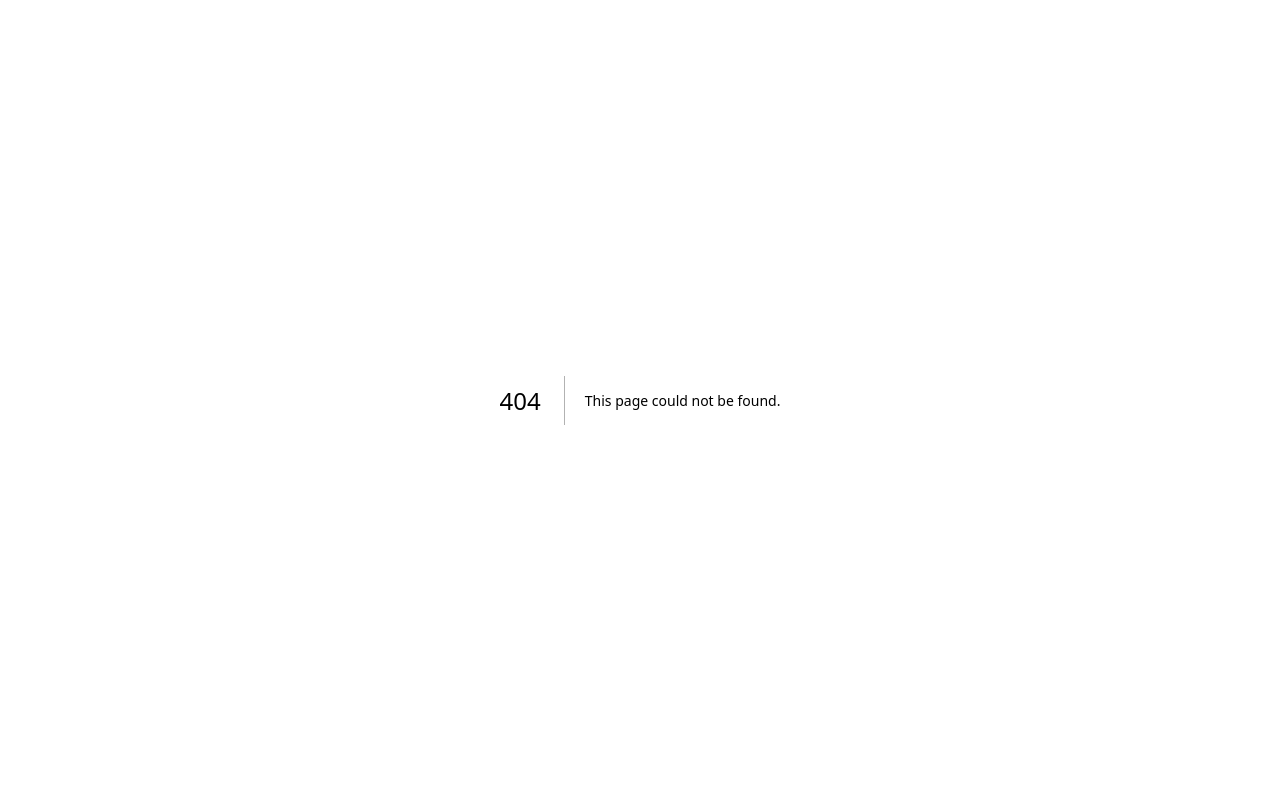
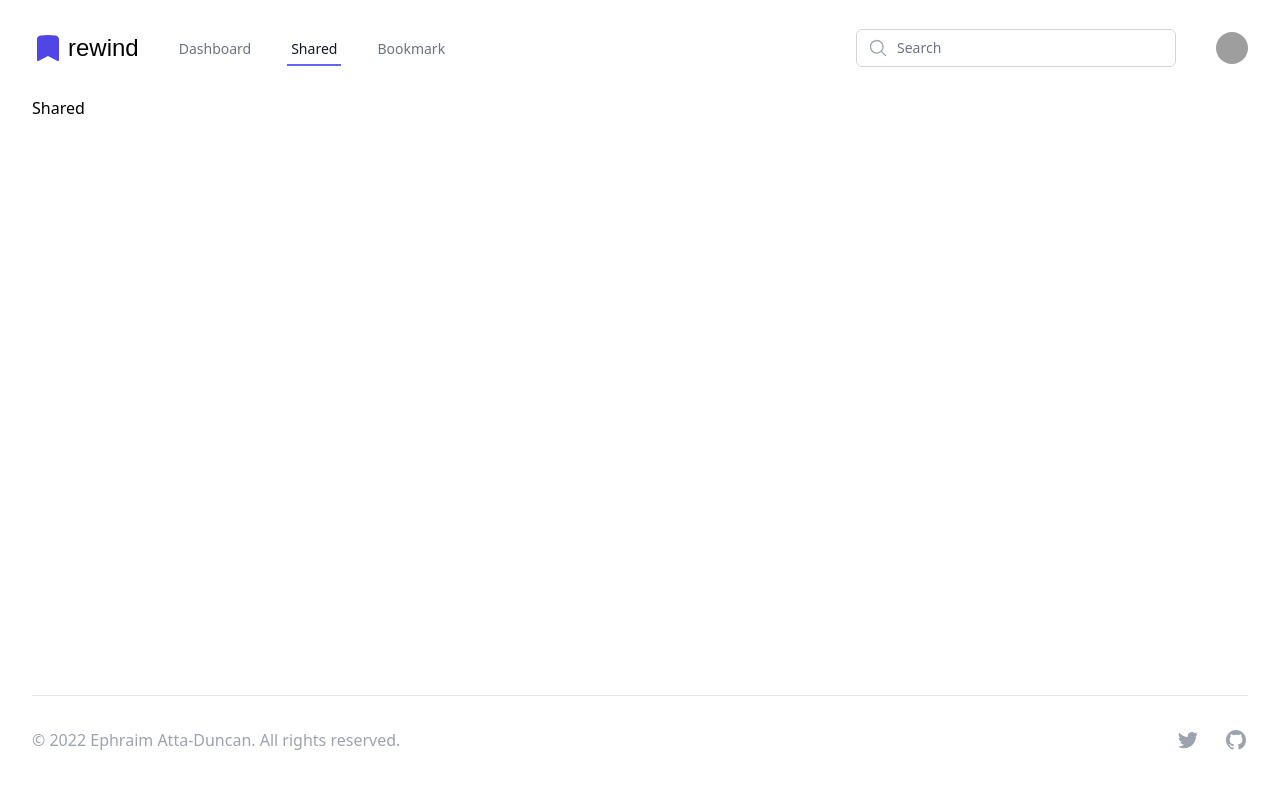
Before and after one commit to ephraimduncan/rewind, a Next.js app: page /shared in a window 1280 px wide. Before the commit this address had no page. Shown: the top 788 px of the page. Built offline with nearby package versions, Linux system fonts and the light colour scheme; sample sign-in values are in the browser's storage; grey boxes are pictures that could not be loaded; a web font is replaced by a local one.

Commit message:
feat(ui): Custom navbar based on active route

```diff
--- a/components/CallToAction.tsx
+++ b/components/CallToAction.tsx
@@ -11,6 +11,7 @@ export default function CallToAction() {
           </div>
           <div className="col-auto mx-auto">
             <Link
+              // TODO: Link to dashoard if already logged in
               href="/api/auth/login"
               className="mx-auto my-12 flex items-center justify-center space-x-2 overflow-hidden rounded-full bg-blue-100 px-8 py-3 transition-all hover:bg-blue-200"
             >
@@ -24,6 +25,7 @@ export default function CallToAction() {
                   d="M221.95 51.29c.15 2.17.15 4.34.15 6.53 0 66.73-50.8 143.69-143.69 143.69v-.04c-27.44.04-54.31-7.82-77.41-22.64 3.99.48 8 .72 12.02.73 22.74.02 44.83-7.61 62.72-21.66-21.61-.41-40.56-14.5-47.18-35.07 7.57 1.46 15.37 1.16 22.8-.87-23.56-4.76-40.51-25.46-40.51-49.5v-.64c7.02 3.91 14.88 6.08 22.92 6.32C11.58 63.31 4.74 33.79 18.14 10.71c25.64 31.55 63.47 50.73 104.08 52.76-4.07-17.54 1.49-35.92 14.61-48.25 20.34-19.12 52.33-18.14 71.45 2.19 11.31-2.23 22.15-6.38 32.07-12.26-3.77 11.69-11.66 21.62-22.2 27.93 10.01-1.18 19.79-3.86 29-7.95-6.78 10.16-15.32 19.01-25.2 26.16z"
                 ></path>
               </svg>
+
               <p className="text-xl font-semibold text-[#1d9bf0]">Get Started</p>
             </Link>
             <svg
--- a/components/Navbar.tsx
+++ b/components/Navbar.tsx
@@ -5,6 +5,7 @@ import { Bars3Icon, XMarkIcon } from "@heroicons/react/24/outline";
 import Link from "next/link";
 import { useUser } from "../context/UserProvider";
 import TwitterIcon from "./TwitterIcon";
+import { useRouter } from "next/router";
 
 function classNames(...classes: string[]) {
   return classes.filter(Boolean).join(" ");
@@ -12,8 +13,11 @@ function classNames(...classes: string[]) {
 
 export default function Navbar() {
   const { user, removeUser } = useUser();
+  const isLoggedIn = Boolean(user);
 
-  const isLoggedIn = Boolean(user);
+  const router = useRouter();
+
+  const isActive = (route: string) => router.pathname === route;
 
   return (
     <Disclosure as="nav" className="bg-white py-4">
@@ -22,7 +26,7 @@ export default function Navbar() {
           <div className="max-w-7xl mx-auto px-2 sm:px-4 lg:px-8">
             <div className="flex justify-between items-center h-16">
               <div className="flex px-2 lg:px-0">
-                <Link href={isLoggedIn ? "/dashboard" : "/"} className="flex">
+                <Link href="/" className="flex">
                   <div className="flex-shrink-0 flex items-center cursor-pointer">
                     <svg
                       xmlns="http://www.w3.org/2000/svg"
@@ -42,24 +46,36 @@ export default function Navbar() {
                 {isLoggedIn && (
                   <div className="hidden lg:ml-6 lg:flex lg:space-x-8">
                     {/* Current: "border-indigo-500 text-gray-900", Default: "border-transparent text-gray-500 hover:border-gray-300 hover:text-gray-700" */}
-                    <a
-                      href="#"
-                      className="border-indigo-500 text-gray-900 inline-flex items-center px-1 pt-1 border-b-2 text-sm font-medium"
+                    <Link
+                      href="/dashboard"
+                      className={` ${
+                        isActive("/dashboard")
+                          ? "border-indigo-500 text-gray-900"
+                          : "border-transparent text-gray-500 hover:border-gray-300 hover:text-gray-700"
+                      } inline-flex items-center px-1 pt-1 border-b-2 text-sm font-medium`}
                     >
                       Dashboard
-                    </a>
-                    <a
-                      href="#"
-                      className="border-transparent text-gray-500 hover:border-gray-300 hover:text-gray-700 inline-flex items-center px-1 pt-1 border-b-2 text-sm font-medium"
+                    </Link>
+                    <Link
+                      href="/shared"
+                      className={` ${
+                        isActive("/shared")
+                          ? "border-indigo-500 text-gray-900"
+                          : "border-transparent text-gray-500 hover:border-gray-300 hover:text-gray-700"
+                      } inline-flex items-center px-1 pt-1 border-b-2 text-sm font-medium`}
                     >
                       Shared
-                    </a>
-                    <a
-                      href="#"
-                      className="border-transparent text-gray-500 hover:border-gray-300 hover:text-gray-700 inline-flex items-center px-1 pt-1 border-b-2 text-sm font-medium"
+                    </Link>
+                    <Link
+                      href="/bookmark"
+                      className={` ${
+                        isActive("/bookmark")
+                          ? "border-indigo-500 text-gray-900"
+                          : "border-transparent text-gray-500 hover:border-gray-300 hover:text-gray-700"
+                      } inline-flex items-center px-1 pt-1 border-b-2 text-sm font-medium`}
                     >
                       Bookmark
-                    </a>
+                    </Link>
                   </div>
                 )}
               </div>
@@ -174,22 +190,34 @@ export default function Navbar() {
                 {/* Current: "bg-indigo-50 border-indigo-500 text-indigo-700", Default: "border-transparent text-gray-600 hover:bg-gray-50 hover:border-gray-300 hover:text-gray-800" */}
                 <Disclosure.Button
                   as="a"
-                  href="#"
-                  className="bg-indigo-50 border-indigo-500 text-indigo-700 block pl-3 pr-4 py-2 border-l-4 text-base font-medium"
+                  href="/dashboard"
+                  className={`${
+                    isActive("/dashboard")
+                      ? "bg-indigo-50 border-indigo-500 text-indigo-700"
+                      : "border-transparent text-gray-600 hover:bg-gray-50 hover:border-gray-300 hover:text-gray-800"
+                  } block pl-3 pr-4 py-2 border-l-4 text-base font-medium`}
                 >
                   Dashboard
                 </Disclosure.Button>
                 <Disclosure.Button
                   as="a"
-                  href="#"
-                  className="border-transparent text-gray-600 hover:bg-gray-50 hover:border-gray-300 hover:text-gray-800 block pl-3 pr-4 py-2 border-l-4 text-base font-medium"
+                  href="/shared"
+                  className={`${
+                    isActive("/shared")
+                      ? "bg-indigo-50 border-indigo-500 text-indigo-700"
+                      : "border-transparent text-gray-600 hover:bg-gray-50 hover:border-gray-300 hover:text-gray-800"
+                  } block pl-3 pr-4 py-2 border-l-4 text-base font-medium`}
                 >
                   Shared
                 </Disclosure.Button>
                 <Disclosure.Button
                   as="a"
-                  href="#"
-                  className="border-transparent text-gray-600 hover:bg-gray-50 hover:border-gray-300 hover:text-gray-800 block pl-3 pr-4 py-2 border-l-4 text-base font-medium"
+                  href="/bookmark"
+                  className={`${
+                    isActive("/bookmark")
+                      ? "bg-indigo-50 border-indigo-500 text-indigo-700"
+                      : "border-transparent text-gray-600 hover:bg-gray-50 hover:border-gray-300 hover:text-gray-800"
+                  } block pl-3 pr-4 py-2 border-l-4 text-base font-medium`}
                 >
                   Bookmark
                 </Disclosure.Button>
@@ -219,13 +247,6 @@ export default function Navbar() {
                   </Disclosure.Button>
                   <Disclosure.Button
                     as="a"
-                    href="#"
-                    className="block px-4 py-2 text-base font-medium text-gray-500 hover:text-gray-800 hover:bg-gray-100"
-                  >
-                    Settings
-                  </Disclosure.Button>
-                  <Disclosure.Button
-                    as="a"
                     href="/api/auth/logout"
                     className="block px-4 py-2 text-base font-medium text-gray-500 hover:text-gray-800 hover:bg-gray-100"
                     onClick={removeUser}
--- a/middleware.ts
+++ b/middleware.ts
@@ -7,7 +7,7 @@ import { jwtVerify } from "jose";
 class AuthError extends Error {}
 
 export const config = {
-  matcher: ["/bookmark"],
+  matcher: ["/bookmark", "/dashboard", "/shared"],
 };
 
 async function verifyAuth(req: NextRequest) {
--- a/pages/bookmark.tsx
+++ b/pages/bookmark.tsx
@@ -3,15 +3,19 @@ import * as cookie from "cookies-next";
 import { GetServerSideProps } from "next";
 import { useUser } from "../context/UserProvider";
 
-export default function Home(props: { bookmarks: any }) {
+import Layout from "../components/Layout";
+
+export default function BookmarkPage(props: { bookmarks: any }) {
   const { user } = useUser();
 
   return (
-    <div>
-      <p>Hello! {user?.name} </p>
-      <p>These are your bookmarks </p>
-      <pre>{JSON.stringify(props.bookmarks, null, 2)}</pre>
-    </div>
+    <Layout>
+      <div>
+        <p>Hello! {user?.name} </p>
+        <p>These are your bookmarks </p>
+        <pre>{JSON.stringify(props.bookmarks, null, 2)}</pre>
+      </div>
+    </Layout>
   );
 }
 
--- a/pages/dashboard.tsx
+++ b/pages/dashboard.tsx
@@ -1,45 +1,6 @@
 import React from "react";
-import Features from "../components/Features";
-import CallToAction from "../components/CallToAction";
-import Hero from "../components/Hero";
 import Layout from "../components/Layout";
-import { GetServerSideProps } from "next";
-import * as cookie from "cookies-next";
-import { useUser } from "../context/UserProvider";
-import * as NextRouter from "next/router";
-import { TwitterUserProps } from "../types/twitter";
 
-export default function Dashboard(prop: TwitterUserProps) {
-  const router = NextRouter.useRouter();
-  const { fetchUser } = useUser();
-
-  React.useEffect(() => {
-    if (prop.accessToken) {
-      fetchUser(prop.accessToken);
-    }
-  }, [prop.accessToken]);
-
-  React.useEffect(() => {
-    router.replace(router.asPath);
-    // eslint-disable-next-line react-hooks/exhaustive-deps
-  }, [prop.isLoggedIn]);
-
-  return (
-    <div className="overflow-hidden">
-      <Layout>
-        <Hero />
-        <Features />
-        <CallToAction />
-      </Layout>
-    </div>
-  );
+export default function Dashboard() {
+  return <Layout>Dashboard</Layout>;
 }
-
-export const getServerSideProps: GetServerSideProps = async ({ req, res }) => {
-  const accessToken = cookie.getCookie("oauth2_access_token", { req, res });
-  if (!accessToken) return { props: { isLoggedIn: false } };
-
-  return {
-    props: { accessToken, isLoggedIn: true },
-  };
-};
--- a/pages/index.tsx
+++ b/pages/index.tsx
@@ -9,7 +9,7 @@ import { useUser } from "../context/UserProvider";
 import * as NextRouter from "next/router";
 import { TwitterUserProps } from "../types/twitter";
 
-export default function Dashboard(prop: TwitterUserProps) {
+export default function Home(prop: TwitterUserProps) {
   const router = NextRouter.useRouter();
   const { fetchUser } = useUser();
 
--- a/pages/dash.tsx
+++ b/pages/shared.tsx
@@ -2,5 +2,5 @@ import React from "react";
 import Layout from "../components/Layout";
 
 export default function Dashboard() {
-  return <Layout>Hello</Layout>;
+  return <Layout>Shared</Layout>;
 }
```
